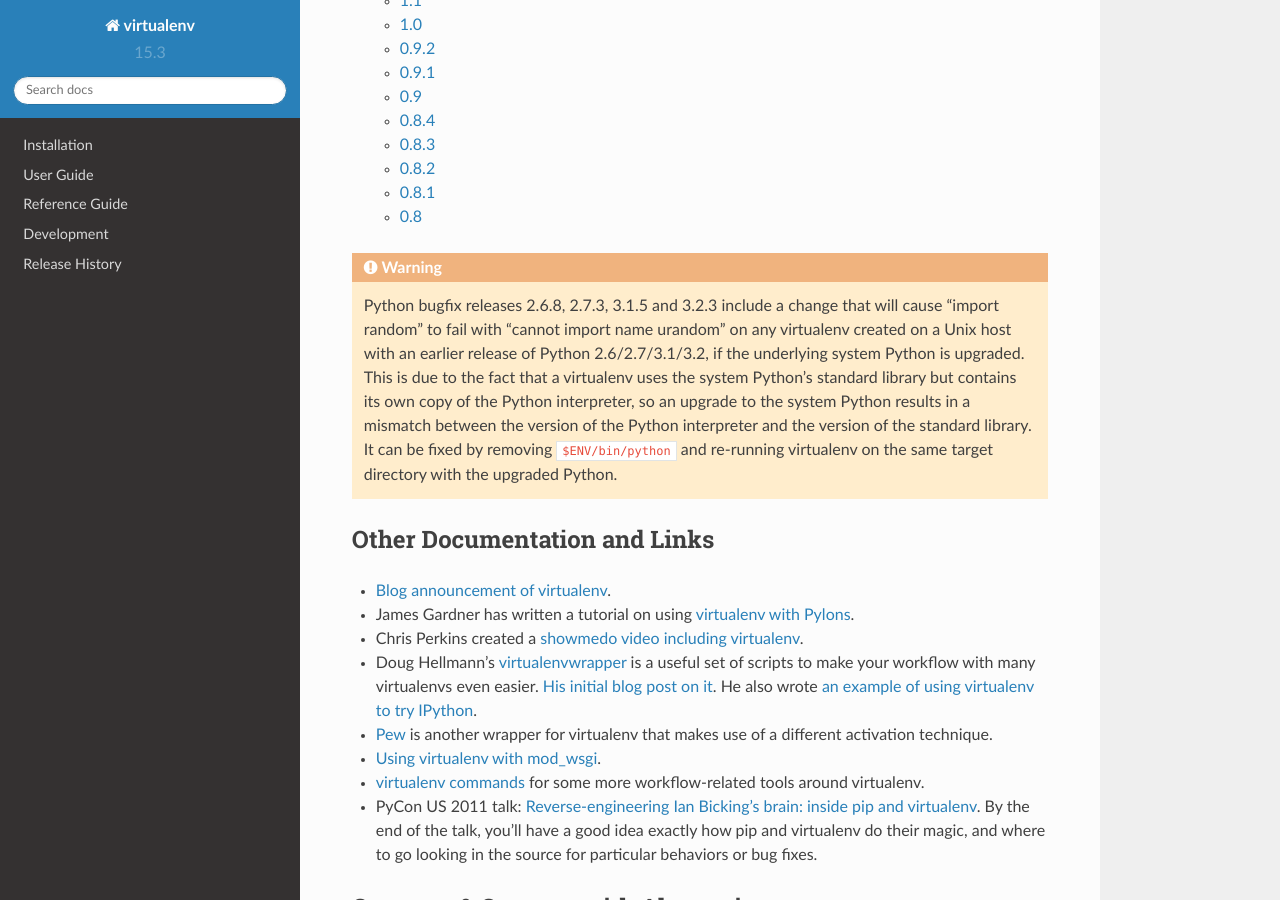
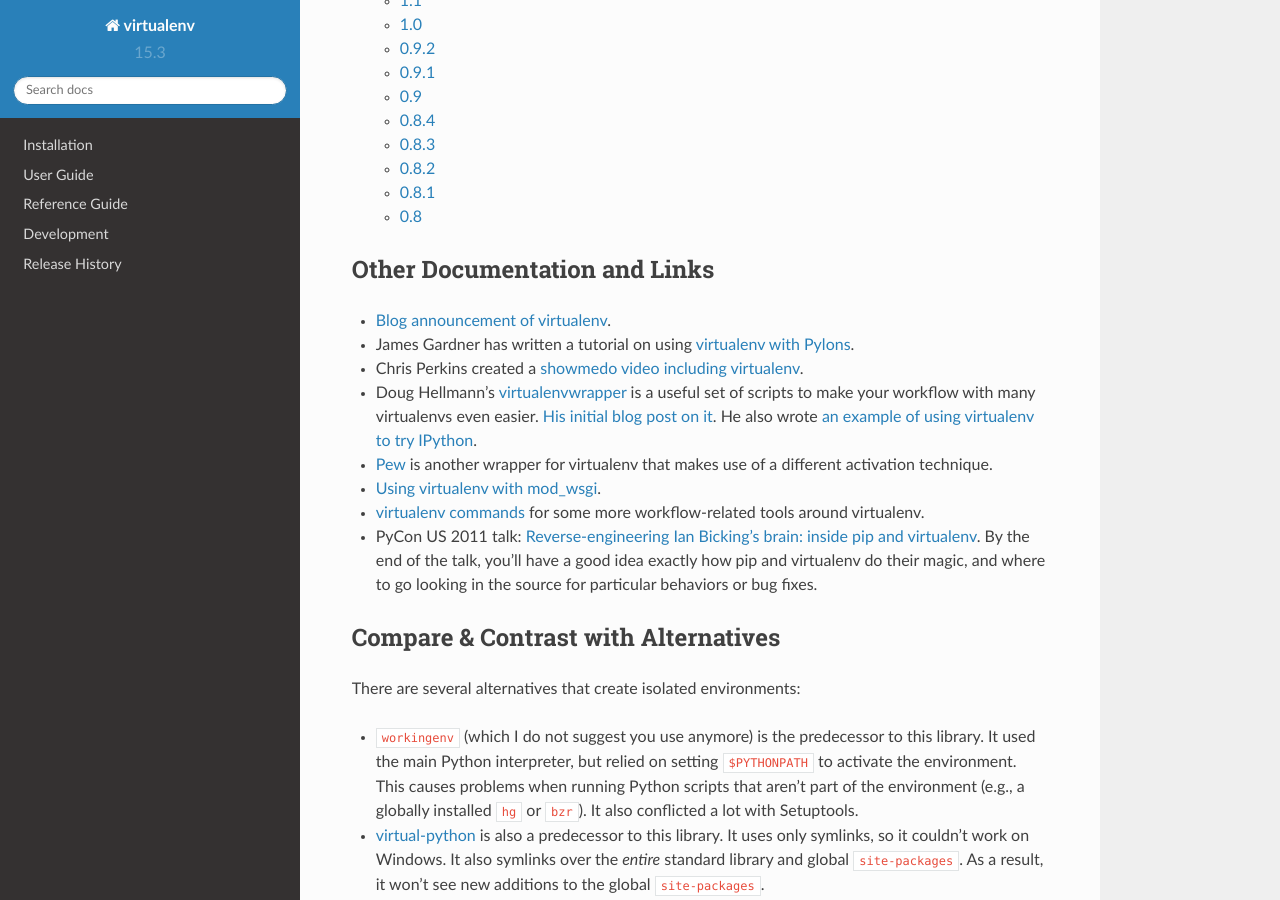
Before and after one commit to pypa/virtualenv, a Sphinx documentation site: the page built from docs/index.rst, in a window 1280 px wide and 900 px high, scrolled down 3006 px. Built offline with Sphinx 7.4.7 and the Read the Docs theme 2.0.0, drawn with Linux system fonts in a browser that asks for light colours; some of the changed text lies outside the part shown.

Commit message:
Drop support for Python 2.6

```diff
--- a/appveyor.yml
+++ b/appveyor.yml
@@ -4,12 +4,10 @@
     # For Python versions available on Appveyor, see
     # http://www.appveyor.com/docs/installed-software#python
 
-    - PYTHON: "C:\\Python26"
     - PYTHON: "C:\\Python27"
     - PYTHON: "C:\\Python34"
     - PYTHON: "C:\\Python35"
     - PYTHON: "C:\\Python36"
-    - PYTHON: "C:\\Python26-x64"
     - PYTHON: "C:\\Python27-x64"
     - PYTHON: "C:\\Python34-x64"
     - PYTHON: "C:\\Python35-x64"
--- a/docs/changes.rst
+++ b/docs/changes.rst
@@ -1,8 +1,10 @@
 Release History
 ===============
 
-15.3.0 (unreleased)
+16.0.0 (unreleased)
 -------------------
+
+* Drop support for Python 2.6.
 
 
 15.2.0 (2018-03-21)
--- a/docs/index.rst
+++ b/docs/index.rst
@@ -45,18 +45,6 @@
    development
    changes
 
-.. warning::
-
-   Python bugfix releases 2.6.8, 2.7.3, 3.1.5 and 3.2.3 include a change that
-   will cause "import random" to fail with "cannot import name urandom" on any
-   virtualenv created on a Unix host with an earlier release of Python
-   2.6/2.7/3.1/3.2, if the underlying system Python is upgraded. This is due to
-   the fact that a virtualenv uses the system Python's standard library but
-   contains its own copy of the Python interpreter, so an upgrade to the system
-   Python results in a mismatch between the version of the Python interpreter
-   and the version of the standard library. It can be fixed by removing
-   ``$ENV/bin/python`` and re-running virtualenv on the same target directory
-   with the upgraded Python.
 
 Other Documentation and Links
 -----------------------------
--- a/setup.py
+++ b/setup.py
@@ -3,8 +3,8 @@
 import shutil
 import sys
 
-if sys.version_info[:2] < (2, 6):
-    sys.exit('virtualenv requires Python 2.6 or higher.')
+if sys.version_info[:2] < (2, 7):
+    sys.exit('virtualenv requires Python 2.7 or higher.')
 
 try:
     from setuptools import setup
@@ -103,7 +103,6 @@
         'Intended Audience :: Developers',
         'License :: OSI Approved :: MIT License',
         'Programming Language :: Python :: 2',
-        'Programming Language :: Python :: 2.6',
         'Programming Language :: Python :: 2.7',
         'Programming Language :: Python :: 3',
         'Programming Language :: Python :: 3.4',
@@ -120,4 +119,5 @@
     py_modules=['virtualenv'],
     packages=['virtualenv_support'],
     package_data={'virtualenv_support': ['*.whl']},
+    python_requires='>=2.7,!=3.0.*,!=3.1.*,!=3.2.*',
     **setup_params)
```
Also changed, not shown: virtualenv.py (+4 -10 lines), .travis.yml, 4 other files.
